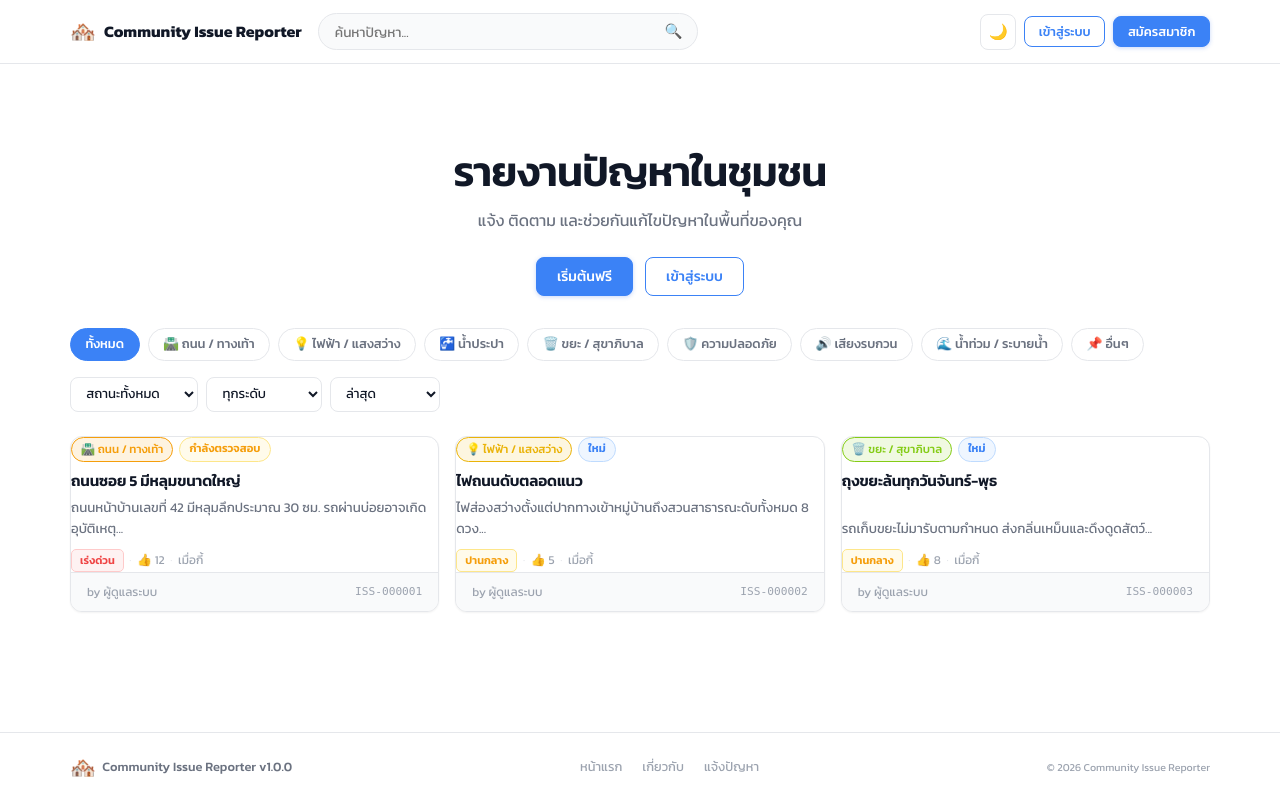
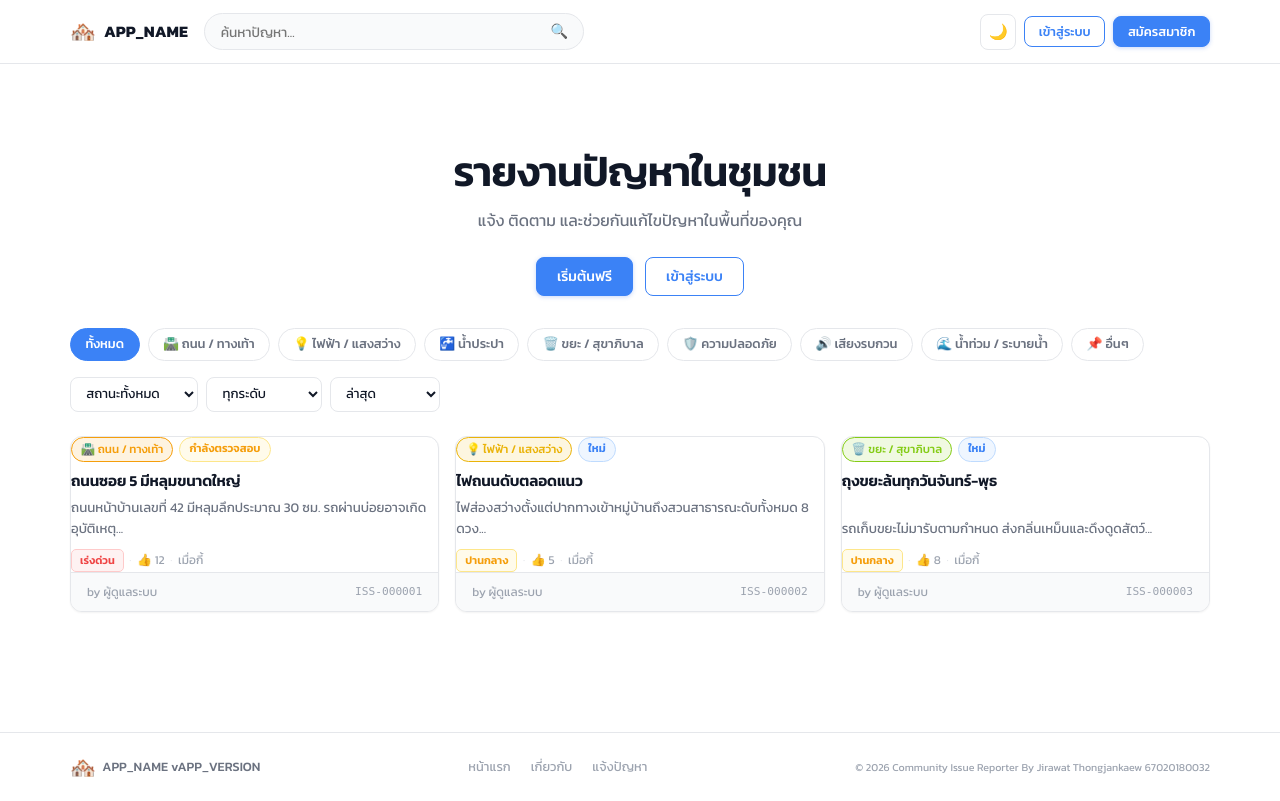
Before and after one commit to SiX-6IX9INE/BSU, a PHP site: page /bsu/ITD353/ in a window 1280 px wide. Run offline with PHP 8.4, Linux system fonts and the light colour scheme; data comes from the database, SQL or seed files in the repository; some libraries are stand-ins or nearby versions.

Commit message:
Add author credit to footer
Include an extra <small> element in app/views/layout/footer.php to display the author credit: "By Jirawat Thongjankaew 67020180032" in the site footer.

```diff
--- a/ITD353/app/views/layout/footer.php
+++ b/ITD353/app/views/layout/footer.php
@@ -13,6 +13,7 @@
     </nav>
     <div class="footer-right">
       <small>© <?= date('Y') ?> Community Issue Reporter</small>
+      <small>By Jirawat Thongjankaew 67020180032</small>
     </div>
   </div>
 </footer>
```
